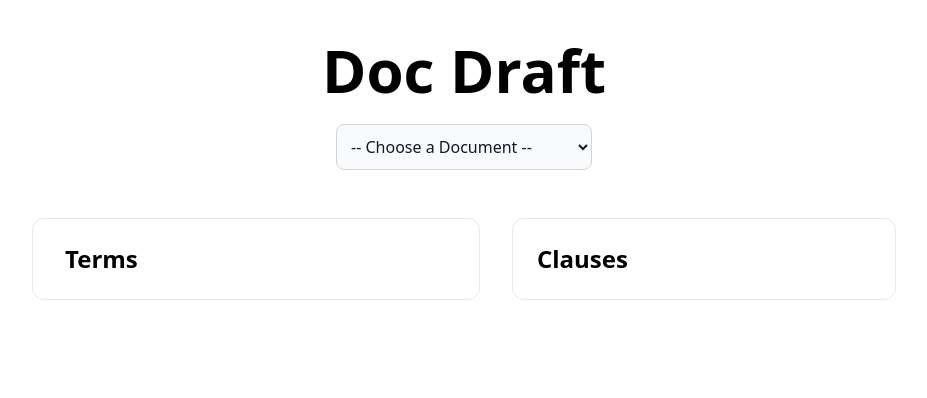
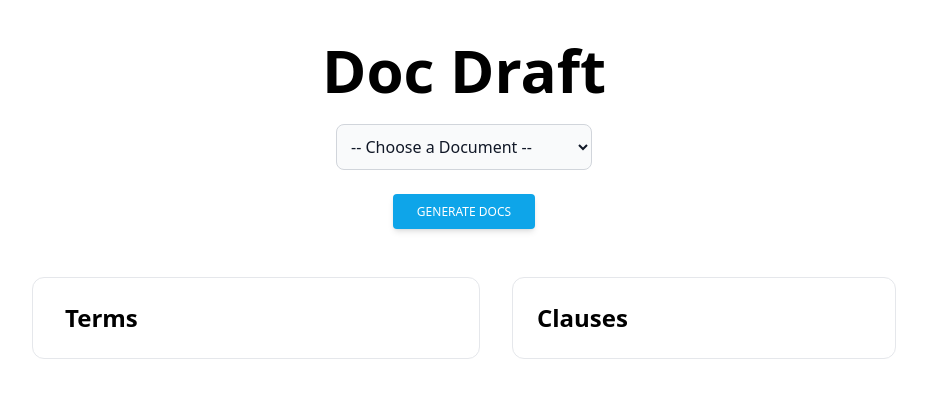
Before and after one commit to anishpdalal/doc-draft-app, a Next.js app: page /draft in a window 1280 px wide. Shown: the top 398 px of the page, without its empty margins (176-1103 px from the left). Built offline with nearby package versions, Linux system fonts and the light colour scheme.

Commit message:
add generate doc button

```diff
--- a/pages/draft.js
+++ b/pages/draft.js
@@ -98,6 +98,10 @@ export default function Draft() {
         </select>
       </div>
 
+      <div class="mt-6 flex justify-center">
+        <button type="button" class="inline-block px-6 py-2.5 bg-sky-500 text-white font-medium text-xs leading-tight uppercase rounded shadow-md hover:bg-sky-700 hover:shadow-lg focus:bg-sky-800 focus:shadow-lg focus:outline-none focus:ring-0 active:bg-blue-800 active:shadow-lg transition duration-150 ease-in-out">Generate Docs</button>
+      </div>
+
       <div className="mt-6 flex max-w-4xl flex-wrap justify-around sm:w-full">
         <div className="mt-6 w-6/12 rounded-xl border p-6 text-left">
           <h3 className="text-2xl pl-2 font-bold">Terms</h3>
```
